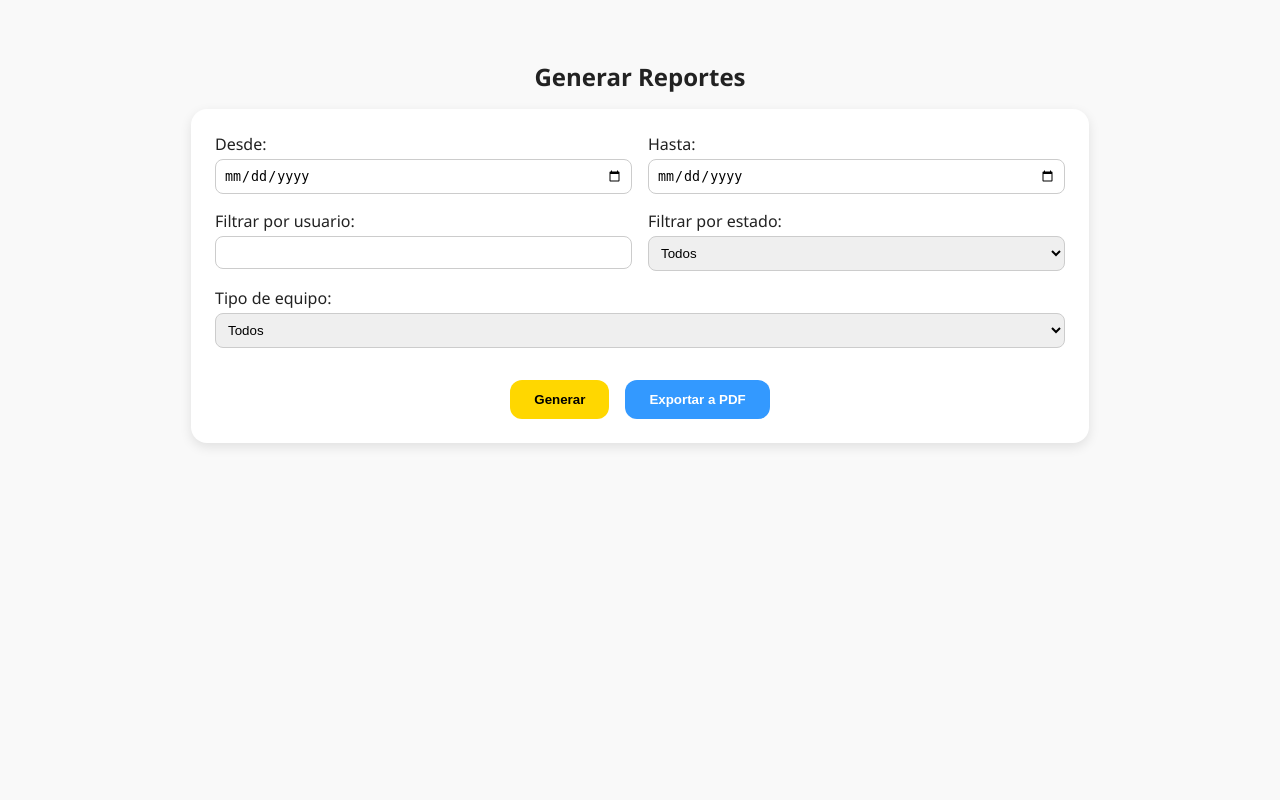
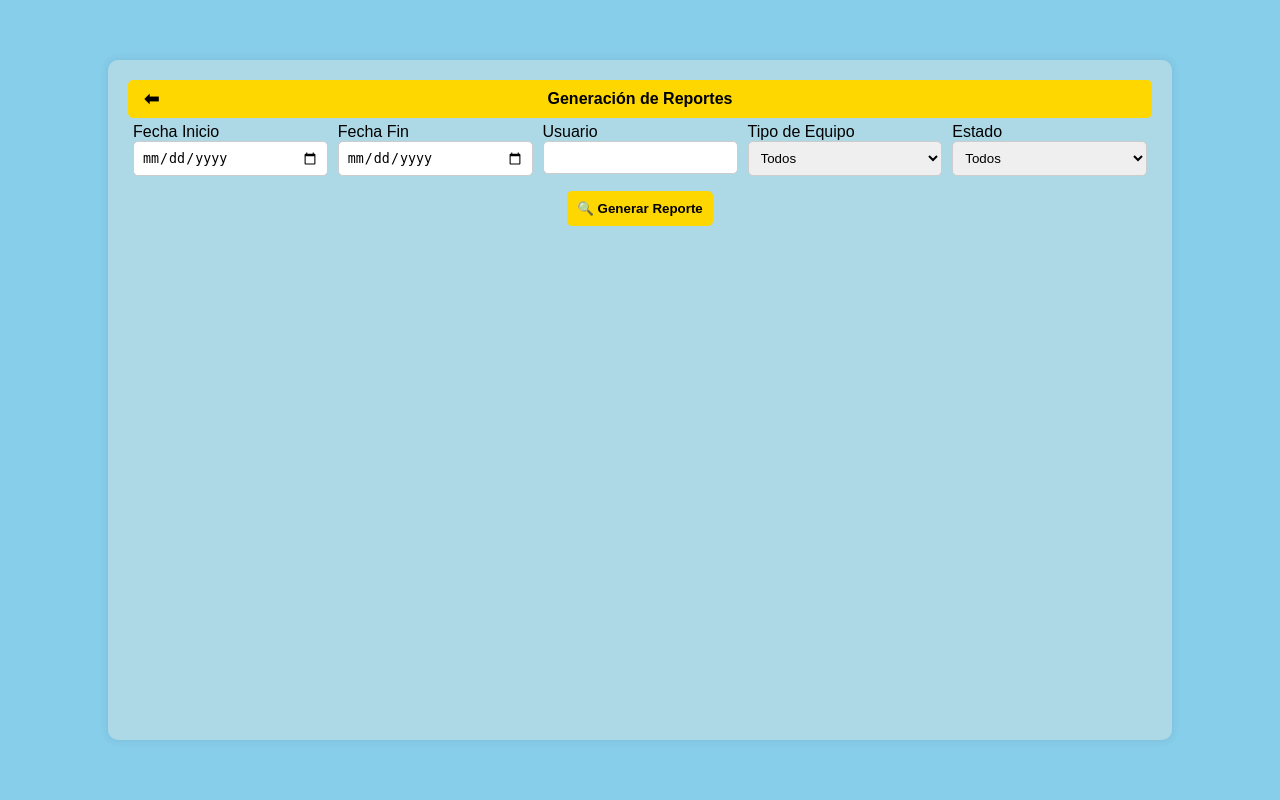
Before and after one commit to Roberstxx/Gestor-de-prestamos-CIC, a Flask app: template templates/Admin/Reportes/reportes.html in a window 1280 px wide. Run offline with Flask 3, Linux system fonts and the light colour scheme; the template is opened without the code that fills it, so the values that code supplies are empty.

Commit message:
reportes.html

```diff
--- a/templates/Admin/Reportes/reportes.html
+++ b/templates/Admin/Reportes/reportes.html
@@ -2,99 +2,194 @@
 <html lang="es">
 <head>
     <meta charset="UTF-8">
-  <title>Generar Reportes</title>
+    <meta name="viewport" content="width=device-width, initial-scale=1.0">
+    <title>Generación de Reportes</title>
     <style>
         body {
-      font-family: 'Segoe UI', sans-serif;
-      background: #f9f9f9;
-      color: #222;
-      padding: 2rem;
+            font-family: Arial, sans-serif;
+            background-color: #87CEEB;
+            display: flex;
+            justify-content: center;
+            align-items: center;
+            height: 100vh;
+            margin: 0;
         }
-    h2 {
+        .container {
+            background-color: #ADD8E6;
+            border-radius: 10px;
+            padding: 20px;
+            width: 80%;
+            height: 80%;
+            box-shadow: 0 0 10px rgba(0, 0, 0, 0.1);
+            display: flex;
+            flex-direction: column;
+            position: relative;
+        }
+        .header {
+            background-color: #FFD700;
+            padding: 10px;
+            border-radius: 5px;
             text-align: center;
-      margin-bottom: 1rem;
+            font-weight: bold;
+            position: relative;
         }
-    .card {
-      background: white;
-      border-radius: 16px;
-      padding: 1.5rem;
-      box-shadow: 0 4px 12px rgba(0,0,0,0.1);
-      max-width: 850px;
-      margin: 0 auto;
+        .back-button {
+            position: absolute;
+            left: 10px;
+            top: 50%;
+            transform: translateY(-50%);
+            background: none;
+            border: none;
+            cursor: pointer;
+            font-size: 18px;
+            font-weight: bold;
+        }
+        .filters {
             display: flex;
             flex-wrap: wrap;
-      gap: 1rem;
             justify-content: space-between;
+            margin-bottom: 10px;
         }
-    label {
-      flex: 1 1 45%;
+        .filters div {
+            flex: 1;
+            margin: 5px;
             display: flex;
             flex-direction: column;
-      font-weight: 500;
-      gap: 0.25rem;
         }
-    input, select {
-      padding: 0.5rem;
-      border-radius: 8px;
+        .filters input, .filters select {
+            padding: 8px;
+            border-radius: 5px;
             border: 1px solid #ccc;
         }
-    .buttons {
-      display: flex;
-      gap: 1rem;
-      justify-content: center;
-      width: 100%;
-      margin-top: 1rem;
-    }
-    button {
-      padding: 0.75rem 1.5rem;
+        .search-button {
+            background: #FFD700;
             border: none;
-      border-radius: 12px;
+            padding: 10px;
+            border-radius: 5px;
             cursor: pointer;
             font-weight: bold;
-      color: #000;
+            align-self: center;
         }
-    .yellow {
-      background: #FFD700;
+        .report-table {
+            background-color: #E0FFFF;
+            padding: 10px;
+            border-radius: 5px;
+            margin-top: 10px;
+            height: 40%;
+            overflow-y: auto;
+            display: none; /* Oculto por defecto hasta que se genere el reporte */
         }
-    .blue {
-      background: #3399FF;
-      color: white;
+        table {
+            width: 100%;
+            border-collapse: collapse;
+        }
+        th, td {
+            padding: 8px;
+            border: 1px solid #ccc;
+            text-align: center;
+        }
+        th {
+            background-color: #FFD700;
+        }
+        .export-button {
+            background-color: #FFD700;
+            padding: 10px;
+            border-radius: 5px;
+            text-align: center;
+            cursor: pointer;
+            font-weight: bold;
+            display: none; /* Oculto hasta que haya un reporte generado */
         }
     </style>
 </head>
 <body>
+    <div class="container">
+        <div class="header">
+            <button class="back-button" onclick="volver()">⬅</button>
+            Generación de Reportes
+        </div>
+        <div class="filters">
+            <div>
+                <label for="fecha-inicio">Fecha Inicio</label>
+                <input type="date" id="fecha-inicio">
+            </div>
+            <div>
+                <label for="fecha-fin">Fecha Fin</label>
+                <input type="date" id="fecha-fin">
+            </div>
+            <div>
+                <label for="usuario">Usuario</label>
+                <input type="text" id="usuario">
+            </div>
+            <div>
+                <label for="tipo-equipo">Tipo de Equipo</label>
+                <select id="tipo-equipo">
+                    <option value="todos">Todos</option>
+                    <option value="laptop">Laptop</option>
+                    <option value="hdmi">HDMI</option>
+                    <option value="proyector">Proyector</option>
+                </select>
+            </div>
+            <div>
+                <label for="estado">Estado</label>
+                <select id="estado">
+                    <option value="todos">Todos</option>
+                    <option value="devuelto">Devuelto</option>
+                    <option value="pendiente">Pendiente</option>
+                </select>
+            </div>
+        </div>
+        <button class="search-button" onclick="generarReporte()">🔍 Generar Reporte</button>
+        <div class="report-table" id="report-table">
+            <table>
+                <thead>
+                    <tr>
+                        <th>Usuario</th>
+                        <th>Matrícula</th>
+                        <th>Tipo de Equipo</th>
+                        <th>Estado</th>
+                        <th>Fecha Préstamo</th>
+                        <th>Fecha Devolución</th>
+                    </tr>
+                </thead>
+                <tbody id="report-body">
+                    <tr>
+                        <td>Juan Pérez</td>
+                        <td>12345</td>
+                        <td>Laptop</td>
+                        <td>Devuelto</td>
+                        <td>01/05/2025</td>
+                        <td>05/05/2025</td>
+                    </tr>
+                    <tr>
+                        <td>Maria López</td>
+                        <td>67890</td>
+                        <td>HDMI</td>
+                        <td>Pendiente</td>
+                        <td>02/05/2025</td>
+                        <td>-</td>
+                    </tr>
+                </tbody>
+            </table>
+        </div>
+        <button class="export-button" onclick="exportarReporte()">📄 Exportar Reporte</button>
+    </div>
 
-  <h2>Generar Reportes</h2>
-  <form class="card">
-    <label>Desde:
-      <input type="date" />
-    </label>
-    <label>Hasta:
-      <input type="date" />
-    </label>
-    <label>Filtrar por usuario:
-      <input type="text" />
-    </label>
-    <label>Filtrar por estado:
-      <select>
-        <option>Todos</option>
-        <option>Devueltos</option>
-        <option>Pendientes</option>
-      </select>
-    </label>
-    <label>Tipo de equipo:
-      <select>
-        <option>Todos</option>
-        <option>Laptop</option>
-        <option>Proyector</option>
-        <option>HDMI</option>
-      </select>
-    </label>
-    <div class="buttons">
-      <button class="yellow">Generar</button>
-      <button class="blue">Exportar a PDF</button>
-    </div>
-  </form>
+    <script>
+        function volver() {
+            alert("Regresando a la pantalla anterior...");
+            // Aquí puedes redirigir con window.location.href = "URL_DE_LA_PANTALLA_ANTERIOR";
+        }
 
+        function generarReporte() {
+            document.getElementById("report-table").style.display = "block";
+            document.querySelector(".export-button").style.display = "block";
+        }
+
+        function exportarReporte() {
+            alert("Exportando reporte...");
+            // Aquí puedes agregar la funcionalidad de exportación en PDF/Excel
+        }
+    </script>
 </body>
 </html>
```
Lines whose indentation alone changed are shown as unchanged.
